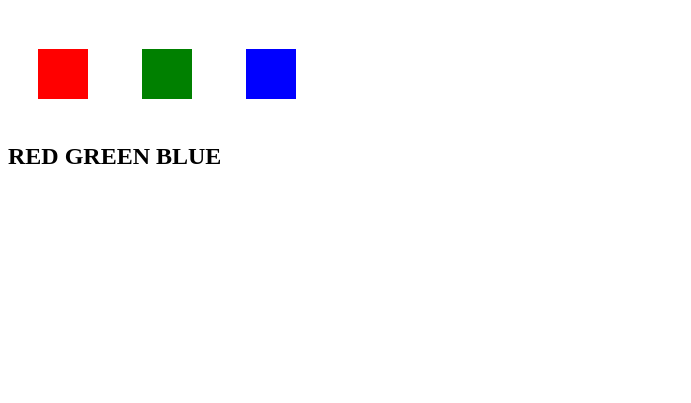
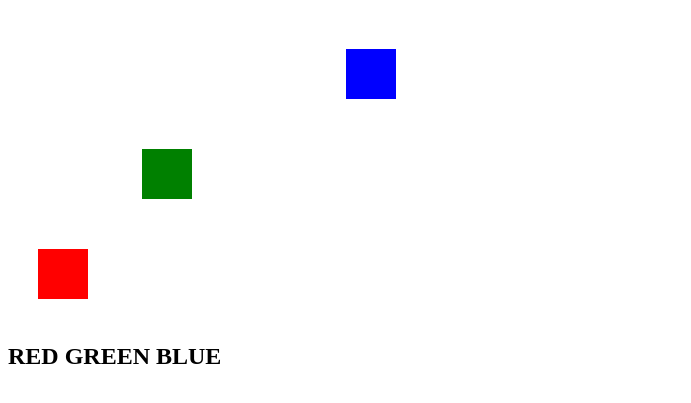
Before and after one commit to toro1031/toro1031.github.io, a plain HTML site: page rv/Ejercicio-1.html in a window 1280 px wide. Shown: the part 61-464 px from the top of the page, without its empty margins (0-691 px from the left). Drawn offline with Linux system fonts and the light colour scheme.

Commit message:
Update Ejercicio-1.html

```diff
--- a/rv/Ejercicio-1.html
+++ b/rv/Ejercicio-1.html
@@ -9,10 +9,10 @@
     <canvas id= "miCanvas1" width="100" height="100">
     &iexcl;No funciona!
     </canvas>
-    <canvas id= "miCanvas2" width="100" height="100">
+    <canvas id= "miCanvas2" width="200" height="200">
     &iexcl;No funciona!
     </canvas>
-    <canvas id= "miCanvas3" width="100" height="100">
+    <canvas id= "miCanvas3" width="300" height="300">
     &iexcl;No funciona!
     </canvas>
     <script src="Ejercicio-1.js"></script>
```
